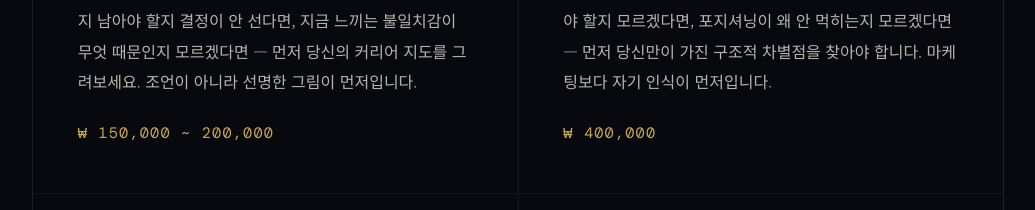
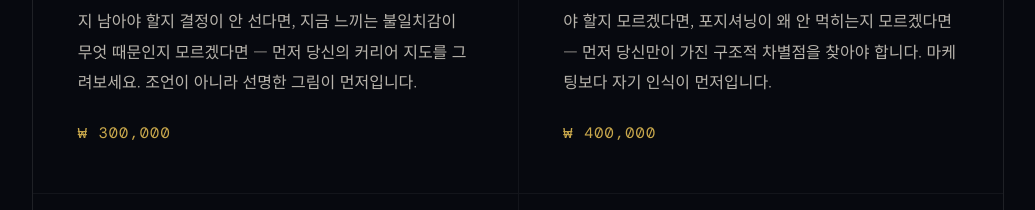
Before and after one commit to PotenMap/PotenMap, a plain HTML site: page index.html in a window 1280 px wide. Shown: the part 1900-2110 px from the top of the page, without its empty margins (122-1157 px from the left). Drawn offline with nearby package versions, Linux system fonts and the light colour scheme.

Commit message:
Update index.html

```diff
--- a/index.html
+++ b/index.html
@@ -745,7 +745,7 @@
           먼저 당신의 커리어 지도를 그려보세요.
           조언이 아니라 선명한 그림이 먼저입니다.
         </div>
-        <div class="service-price">₩ 150,000 ~ 200,000</div>
+        <div class="service-price">₩ 300,000</div>
       </div>
 
       <div class="service-card">
```
